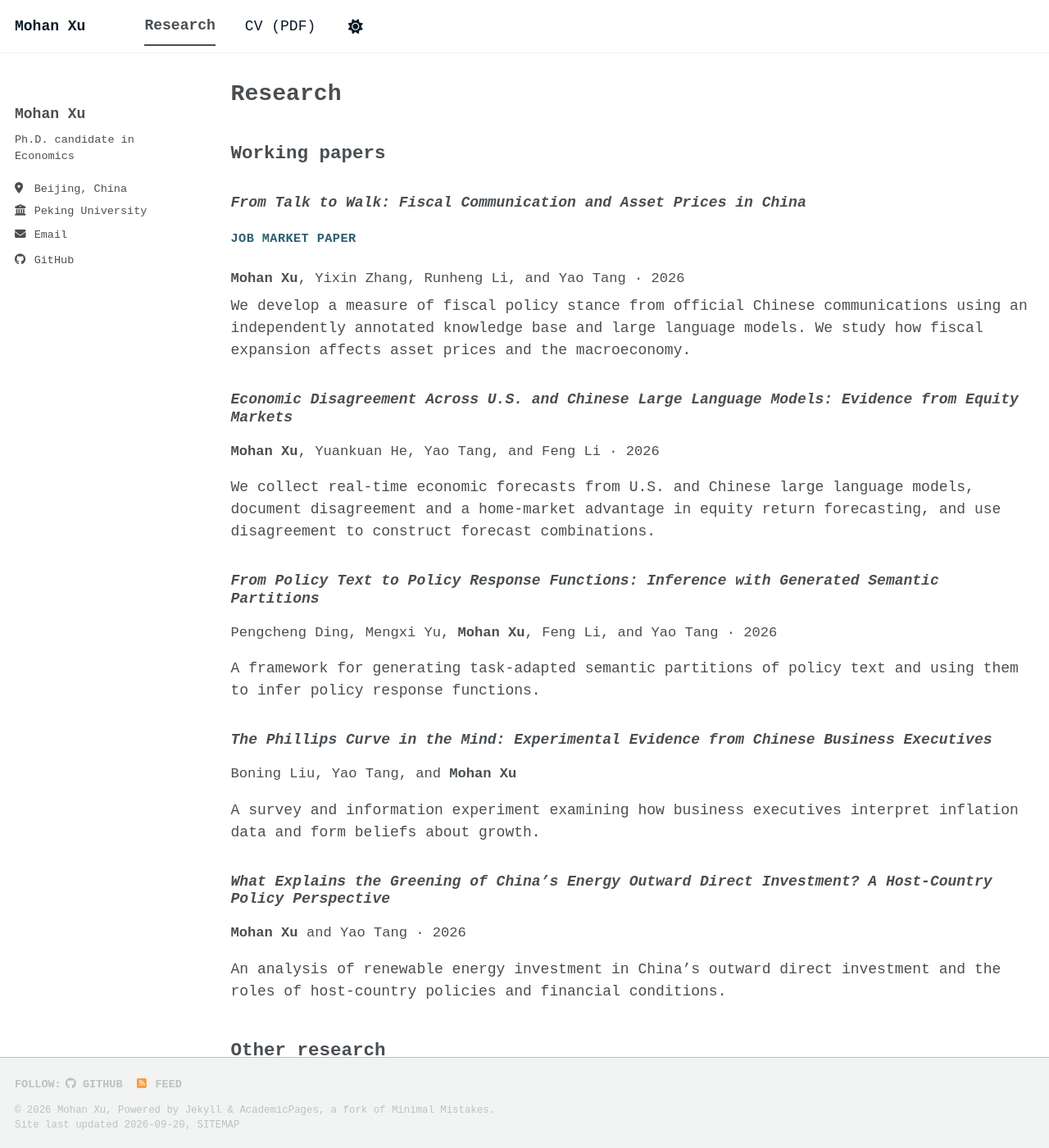
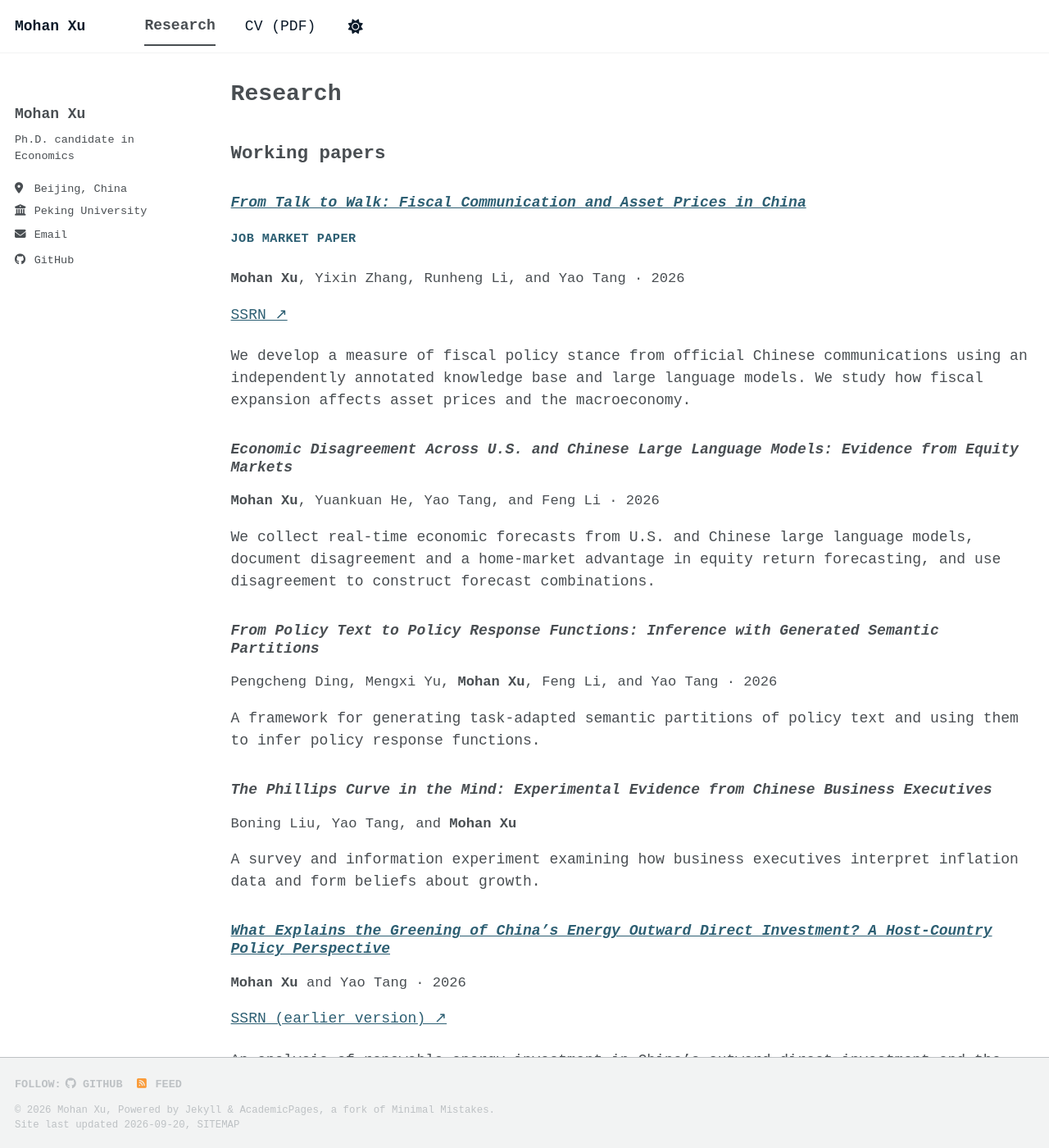
Before and after one commit to Mohan-Xu/Mohan-Xu.github.io, a Jekyll site: the page built from _pages/research.md, in a window 1280 px wide and 1400 px high. Shown: the whole window at 82% size. Built offline with Jekyll 4.4.1, drawn with Linux system fonts in a browser that asks for light colours; a style sheet for code colours, icons or effects is not loaded.

Commit message:
Link published SSRN working papers

```diff
--- a/_pages/research.md
+++ b/_pages/research.md
@@ -7,11 +7,13 @@ author_profile: true
 
 ## Working papers
 
-### *From Talk to Walk: Fiscal Communication and Asset Prices in China*
+### *[From Talk to Walk: Fiscal Communication and Asset Prices in China](https://papers.ssrn.com/sol3/papers.cfm?abstract_id=7121545)*
 
 <span class="paper-badge">Job market paper</span>
 
 <p class="paper-authors"><strong>Mohan Xu</strong>, Yixin Zhang, Runheng Li, and Yao Tang · 2026</p>
+
+[SSRN ↗](https://papers.ssrn.com/sol3/papers.cfm?abstract_id=7121545)
 
 <p class="paper-summary">We develop a measure of fiscal policy stance from official Chinese communications using an independently annotated knowledge base and large language models. We study how fiscal expansion affects asset prices and the macroeconomy.</p>
 
@@ -33,9 +35,11 @@ A framework for generating task-adapted semantic partitions of policy text and u
 
 A survey and information experiment examining how business executives interpret inflation data and form beliefs about growth.
 
-### *What Explains the Greening of China's Energy Outward Direct Investment? A Host-Country Policy Perspective*
+### *[What Explains the Greening of China's Energy Outward Direct Investment? A Host-Country Policy Perspective](https://papers.ssrn.com/sol3/papers.cfm?abstract_id=5202232)*
 
 <p class="paper-authors"><strong>Mohan Xu</strong> and Yao Tang · 2026</p>
+
+[SSRN (earlier version) ↗](https://papers.ssrn.com/sol3/papers.cfm?abstract_id=5202232)
 
 An analysis of renewable energy investment in China's outward direct investment and the roles of host-country policies and financial conditions.
 
--- a/_sass/_site-custom.scss
+++ b/_sass/_site-custom.scss
@@ -18,6 +18,12 @@
 .page__content h3 em {
   font-style: italic;
   font-weight: 700;
+}
+
+.page__content h3 a {
+  color: inherit;
+  border-bottom: 1px solid currentColor;
+  text-decoration: none;
 }
 
 .page__content a {
```
Also changed, not shown: _pages/about.md (+2 -2 lines).
